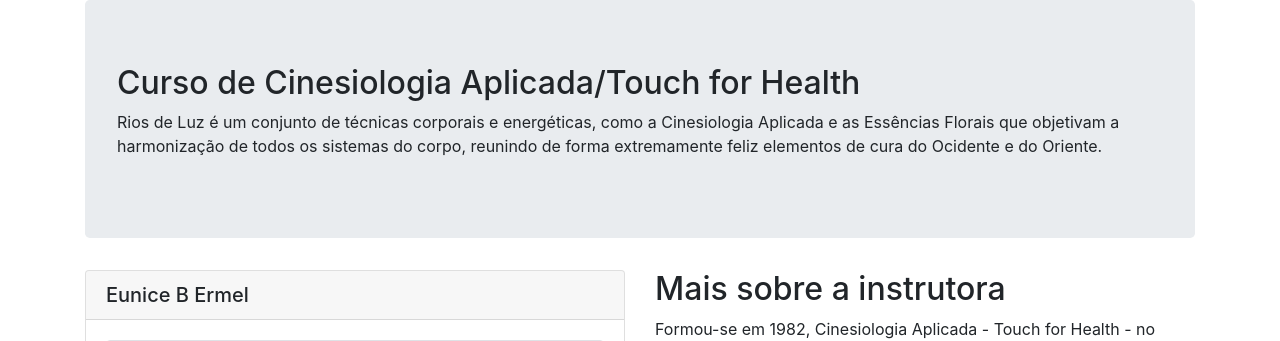
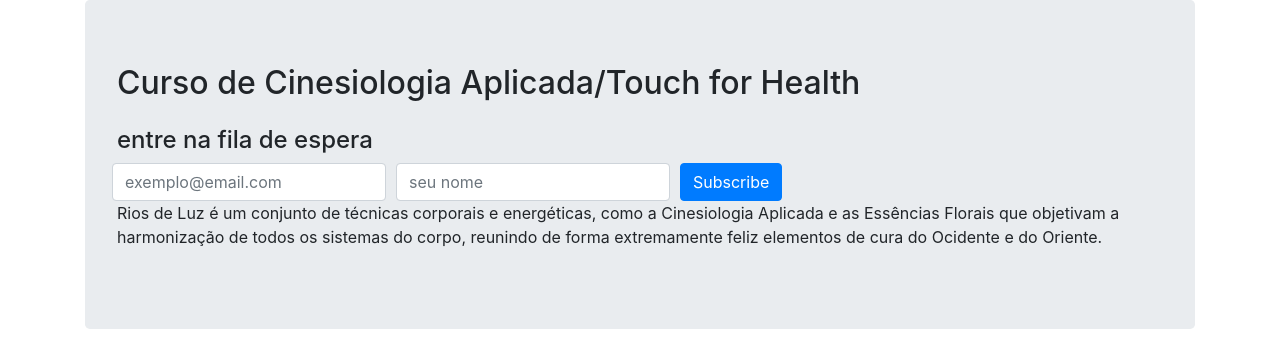
Before and after one commit to serlus/RiosDeLuz, a Django app: template curso/base/templates/base/home.html in a window 1280 px wide. Shown: the part 56-397 px from the top of the page. Run offline with Django 3.2, Linux system fonts and the light colour scheme; the template is opened without the code that fills it, so the values that code supplies are empty; some libraries are stand-ins or nearby versions.

Commit message:
mailchimp integração

```diff
--- a/curso/base/templates/base/home.html
+++ b/curso/base/templates/base/home.html
@@ -42,6 +42,27 @@
 				<h2>
 					Curso de Cinesiologia Aplicada/Touch for Health
 				</h2>
+				<h4 class="mt-4">entre na fila de espera</h4>
+
+				<form action="https://life.us19.list-manage.com/subscribe/post?u=65b434aa705a324ffbdae4056&amp;id=c3b5bced1b" method="post" id="mc-embedded-subscribe-form" name="mc-embedded-subscribe-form" class="form-row align-items-center" target="_blank" novalidate>
+					<div class="form-row align-items-center">
+						<div class="col-auto">
+							<label class="sr-only" for="mce-EMAIL">email</label>
+							<input type="email" value="" name="EMAIL" class="form-control required" id="mce-EMAIL" placeholder="exemplo@email.com" >
+						</div>
+						<div class="col-auto">
+							<label class="sr-only" for="mce-FNAME">nome</label>
+							<input type="text" value="" name="FNAME" class="form-control" id="mce-FNAME" placeholder="seu nome">
+						</div>
+							<!-- real people should not fill this in and expect good things - do not remove this or risk form bot signups-->
+							<div style="position: absolute; left: -5000px;" aria-hidden="true"><input type="text" name="b_65b434aa705a324ffbdae4056_c3b5bced1b" tabindex="-1" value=""></div>
+						<div class="col-auto">
+							<input type="submit" value="Subscribe" name="subscribe" id="mc-embedded-subscribe" class="btn btn-primary">
+						</div>
+					</div>
+				</form>
+
+
 				<p>
 					Rios de Luz é um conjunto de técnicas corporais e energéticas,
 					como a Cinesiologia Aplicada e as Essências Florais que objetivam
```
